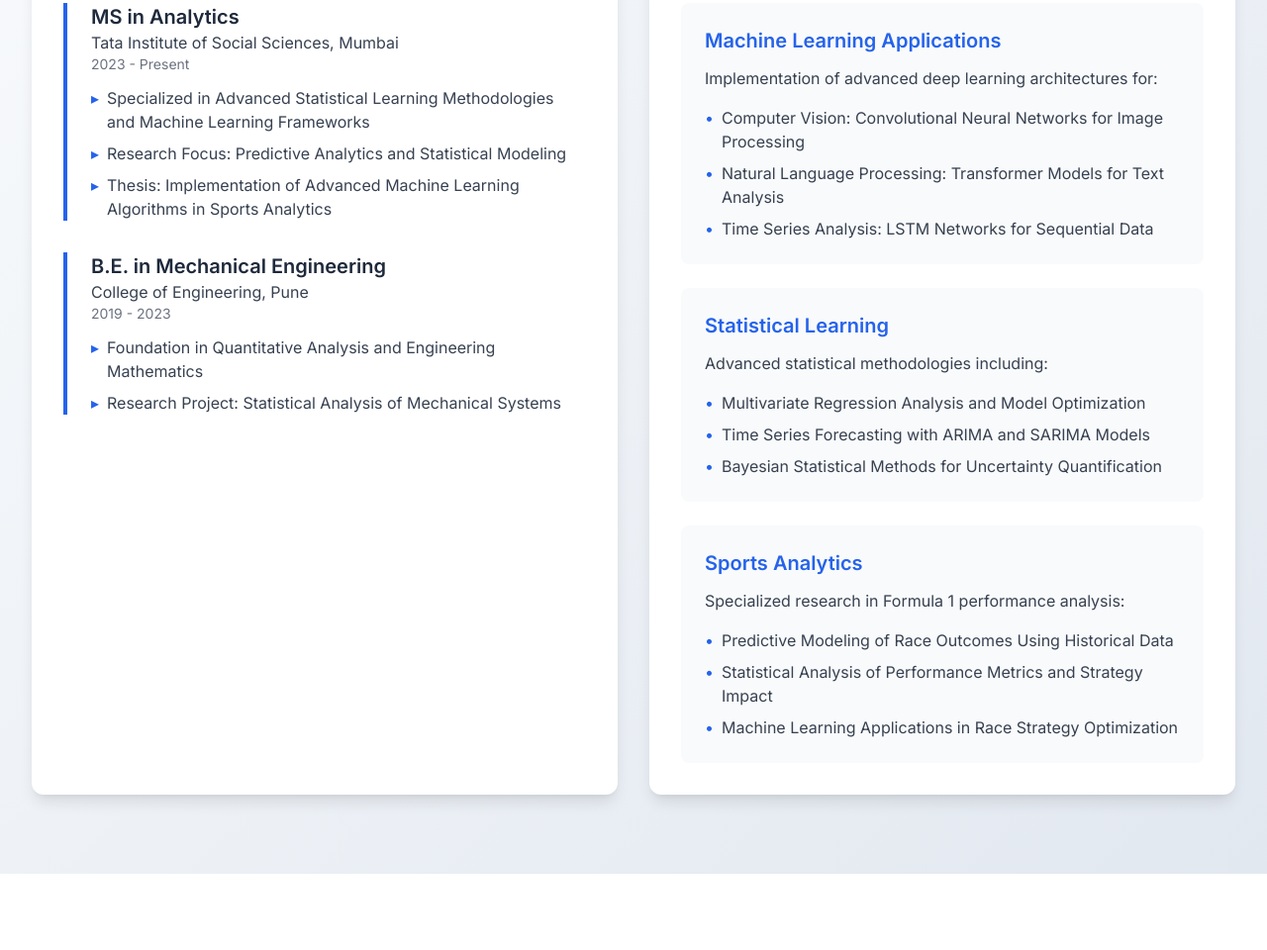
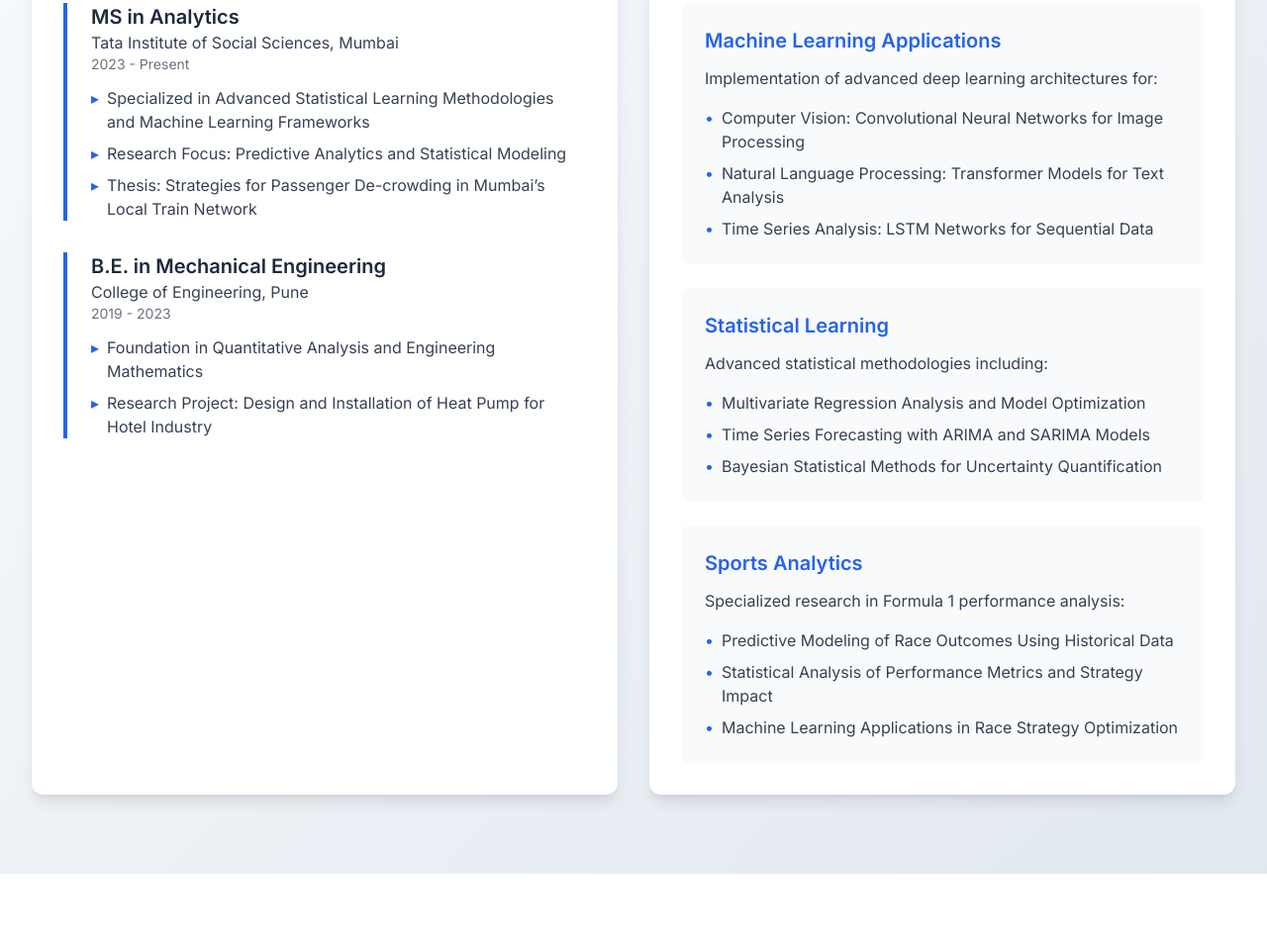
Before and after one commit to Prashikpy/prashikportfolio, a plain HTML site: page index.html in a window 1280 px wide. Shown: the part 1813-2773 px from the top of the page at 99% size. Drawn offline with nearby package versions, Linux system fonts and the light colour scheme.

Commit message:
index.html

```diff
--- a/index.html
+++ b/index.html
@@ -204,7 +204,7 @@
                             </div>
                             <div class="flex items-start">
                                 <span class="text-blue-600 mr-2">▸</span>
-                                <p class="text-gray-700">Thesis: Implementation of Advanced Machine Learning Algorithms in Sports Analytics</p>
+                                <p class="text-gray-700">Thesis: Strategies for Passenger De-crowding in Mumbai’s Local Train Network</p>
                             </div>
                         </div>
                     </div>
@@ -219,7 +219,7 @@
                             </div>
                             <div class="flex items-start">
                                 <span class="text-blue-600 mr-2">▸</span>
-                                <p class="text-gray-700">Research Project: Statistical Analysis of Mechanical Systems</p>
+                                <p class="text-gray-700">Research Project: Design and Installation of Heat Pump for Hotel Industry</p>
                             </div>
                         </div>
                     </div>
```
